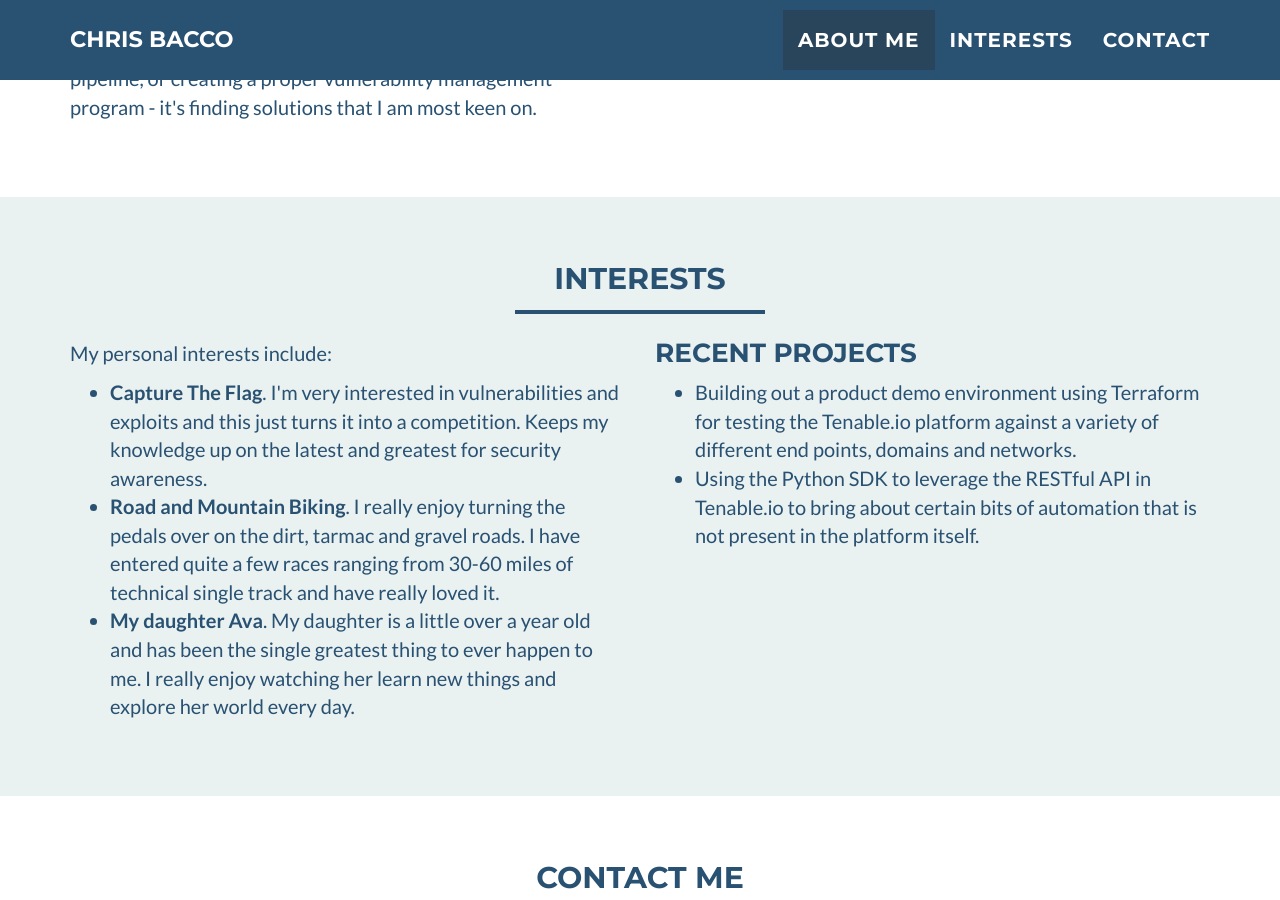
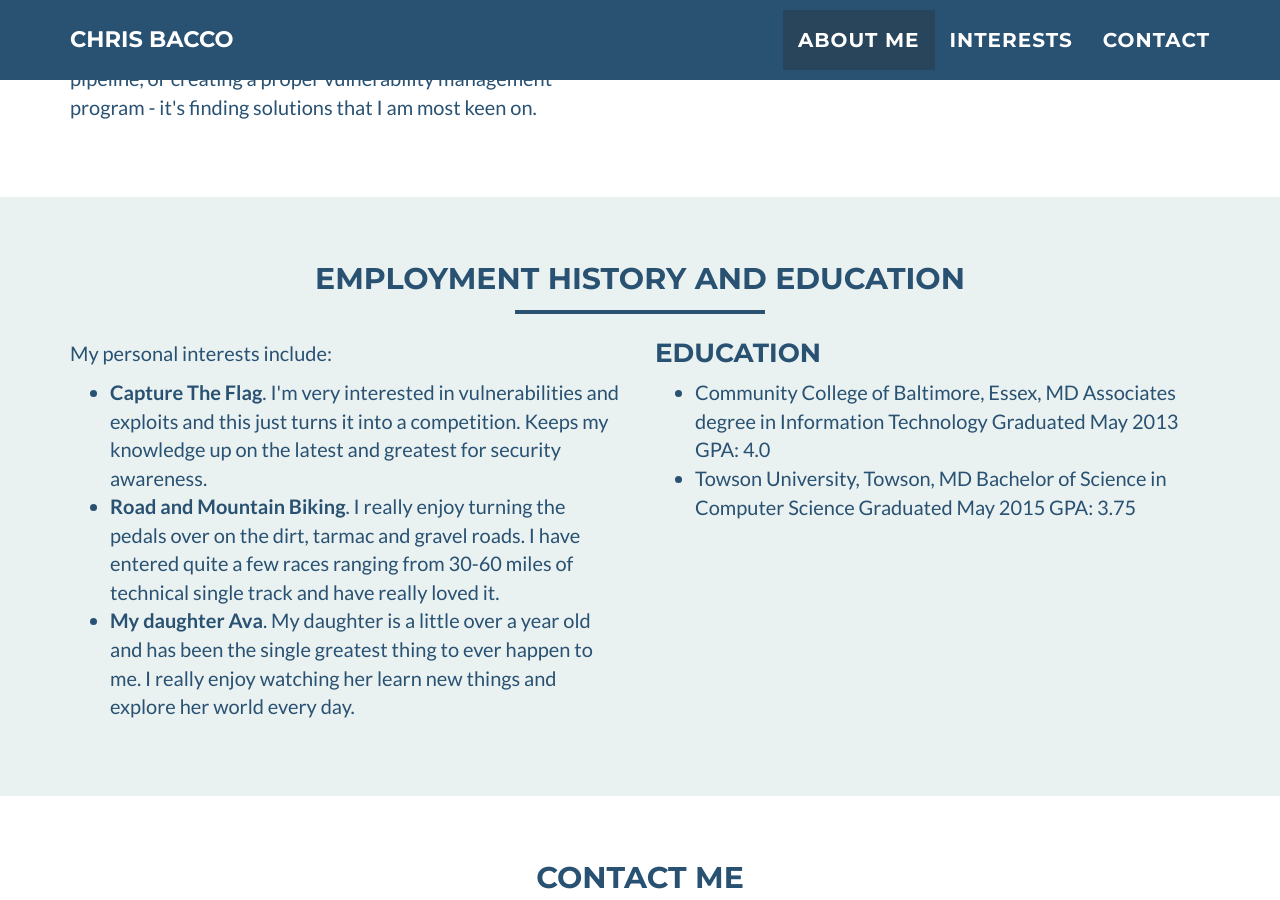
Before and after one commit to cbacco/cbacco.github.io, a Jekyll site: the page built from index.html, in a window 1280 px wide and 900 px high, scrolled down 1091 px. Built offline with Jekyll 4.4.1, drawn with Linux system fonts in a browser that asks for light colours.

Commit message:
updates-revisions
revisions1

```diff
--- a/_includes/interests.html
+++ b/_includes/interests.html
@@ -2,7 +2,7 @@
     <div class="container">
       <div class="row">
             <div class="col-lg-12 text-center">
-                <h2>Interests</h2>
+                <h2>Employment History and Education</h2>
                 <hr />
             </div>
         </div>
@@ -24,13 +24,19 @@
 			</ul>
 		</div>
     <div class="col-sm-6">
-      <h3 style="margin-top:0">Recent Projects</h3>
+      <h3 style="margin-top:0">Education</h3>
 		  <ul>
   			<li>
-          Building out a product demo environment using Terraform for testing the Tenable.io platform against a variety of different end points, domains and networks.
+          Community College of Baltimore, Essex, MD
+          Associates degree in Information Technology
+          Graduated May 2013
+          GPA: 4.0
     		</li>
   			<li>
-          Using the Python SDK to leverage the RESTful API in Tenable.io to bring about certain bits of automation that is not present in the platform itself.
+          Towson University, Towson, MD
+          Bachelor of Science in Computer Science
+          Graduated May 2015
+          GPA: 3.75
   			</li>
   		    </ul>
   		  </ul>
```
